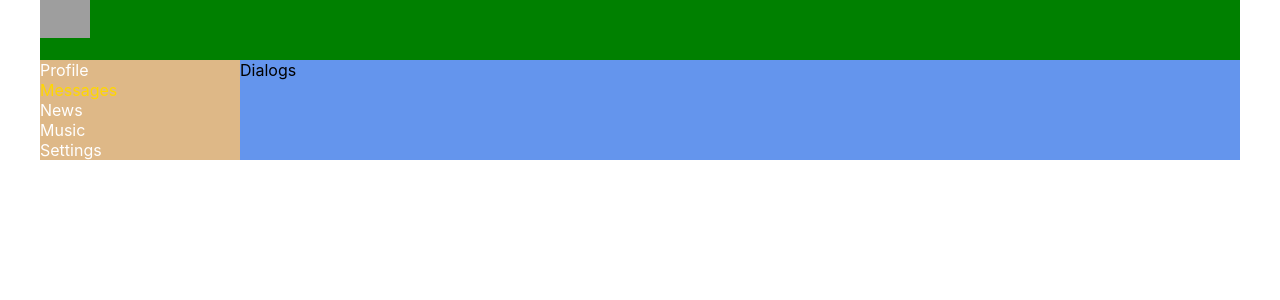
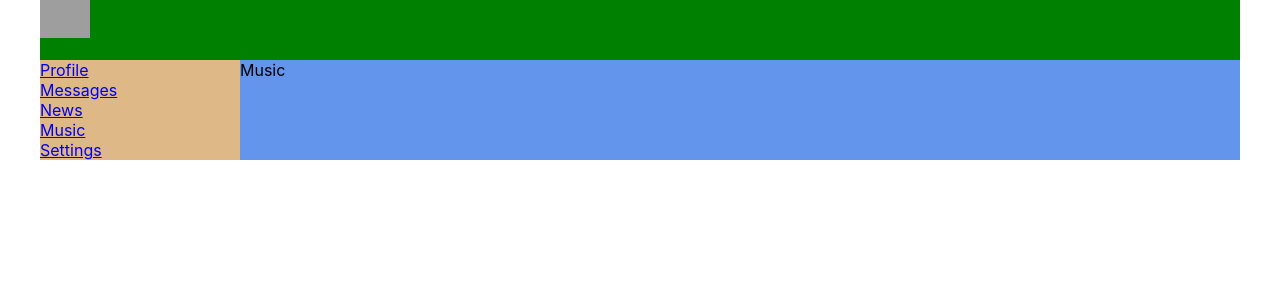
Before and after one commit to burdianov/social-network, a React (Create React App) app: page /music in a window 1280 px wide. Shown: the top 300 px of the page. Built offline with nearby package versions, Linux system fonts and the light colour scheme; grey boxes are pictures that could not be loaded.

Commit message:
implement router

```diff
--- a/package.json
+++ b/package.json
@@ -5,6 +5,7 @@
   "dependencies": {
     "react": "^16.8.4",
     "react-dom": "^16.8.4",
+    "react-router-dom": "^5.0.0",
     "react-scripts": "2.1.8"
   },
   "scripts": {
--- a/src/App.js
+++ b/src/App.js
@@ -1,20 +1,29 @@
 import React from "react";
+import { BrowserRouter, Route } from "react-router-dom";
 import "./App.css";
 import Header from "./components/Header";
 import Navbar from "./components/Navbar";
 import Profile from "./components/Profile";
-import Dialogs from "./components/Dialogs/Dialogs";
+import Dialogs from "./components/Dialogs";
+import News from "./components/News";
+import Music from "./components/Music";
+import Settings from "./components/Settings";
 
 const App = props => {
   return (
-    <div className="app-wrapper">
-      <Header />
-      <Navbar />
-      <div className="app-wrapper-content">
-        <Dialogs />
-        {/* <Profile /> */}
+    <BrowserRouter>
+      <div className="app-wrapper">
+        <Header />
+        <Navbar />
+        <div className="app-wrapper-content">
+          <Route path="/profile" component={Profile} />
+          <Route path="/dialogs" component={Dialogs} />
+          <Route path="/news" component={News} />
+          <Route path="/music" component={Music} />
+          <Route path="/settings" component={Settings} />
+        </div>
       </div>
-    </div>
+    </BrowserRouter>
   );
 };
 
--- /dev/null
+++ b/src/components/Music/Music.jsx
@@ -0,0 +1,8 @@
+import React from "react";
+import cls from "./Music.module.css";
+
+const Music = props => {
+  return <div>Music</div>;
+};
+
+export default Music;
--- /dev/null
+++ b/src/components/Music/index.js
@@ -0,0 +1,3 @@
+import Music from "./Music";
+
+export default Music;
--- a/src/components/Navbar/Navbar.jsx
+++ b/src/components/Navbar/Navbar.jsx
@@ -7,19 +7,19 @@
   return (
     <nav className={cls.nav}>
       <div className={cls.item}>
-        <a>Profile</a>
+        <a href="/profile">Profile</a>
       </div>
       <div className={classes.join(" ")}>
-        <a>Messages</a>
+        <a href="/dialogs">Messages</a>
       </div>
       <div className={cls.item}>
-        <a>News</a>
+        <a href="news">News</a>
       </div>
       <div className={cls.item}>
-        <a>Music</a>
+        <a href="music">Music</a>
       </div>
       <div className={cls.item}>
-        <a>Settings</a>
+        <a href="settings">Settings</a>
       </div>
     </nav>
   );
--- /dev/null
+++ b/src/components/News/News.jsx
@@ -0,0 +1,8 @@
+import React from "react";
+import cls from "./News.module.css";
+
+const News = props => {
+  return <div>News</div>;
+};
+
+export default News;
--- /dev/null
+++ b/src/components/News/index.js
@@ -0,0 +1,3 @@
+import News from "./News";
+
+export default News;
--- /dev/null
+++ b/src/components/Settings/Settings.jsx
@@ -0,0 +1,8 @@
+import React from "react";
+import cls from "./Settings.module.css";
+
+const Settings = props => {
+  return <div>Settings</div>;
+};
+
+export default Settings;
--- /dev/null
+++ b/src/components/Settings/index.js
@@ -0,0 +1,3 @@
+import Settings from "./Settings";
+
+export default Settings;
```
Also changed, not shown: src/components/Music/Music.module.css (added), src/components/News/News.module.css (added), src/components/Settings/Settings.module.css (added), 1 other file (tests, documents, lock files or other folders).
